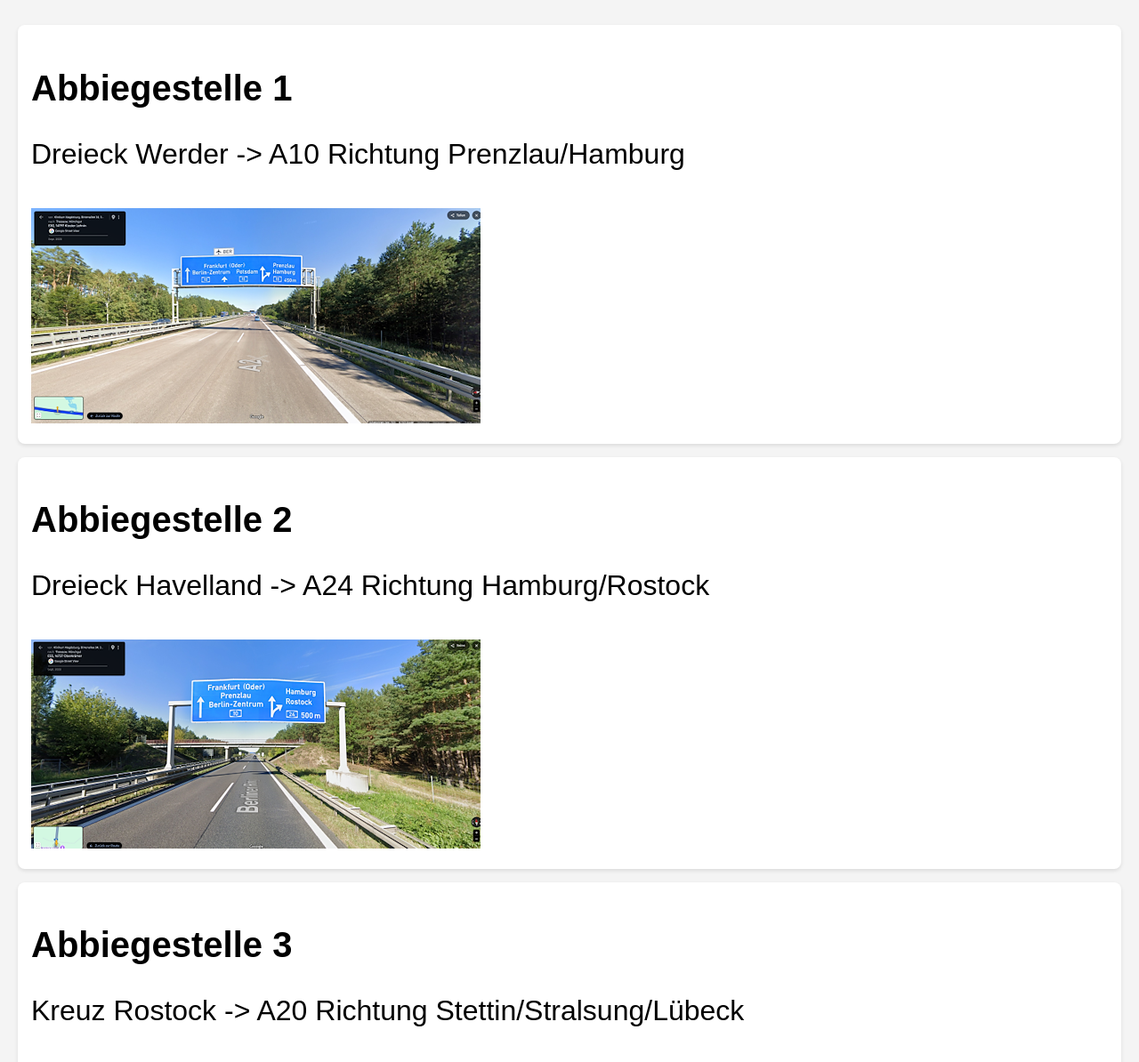
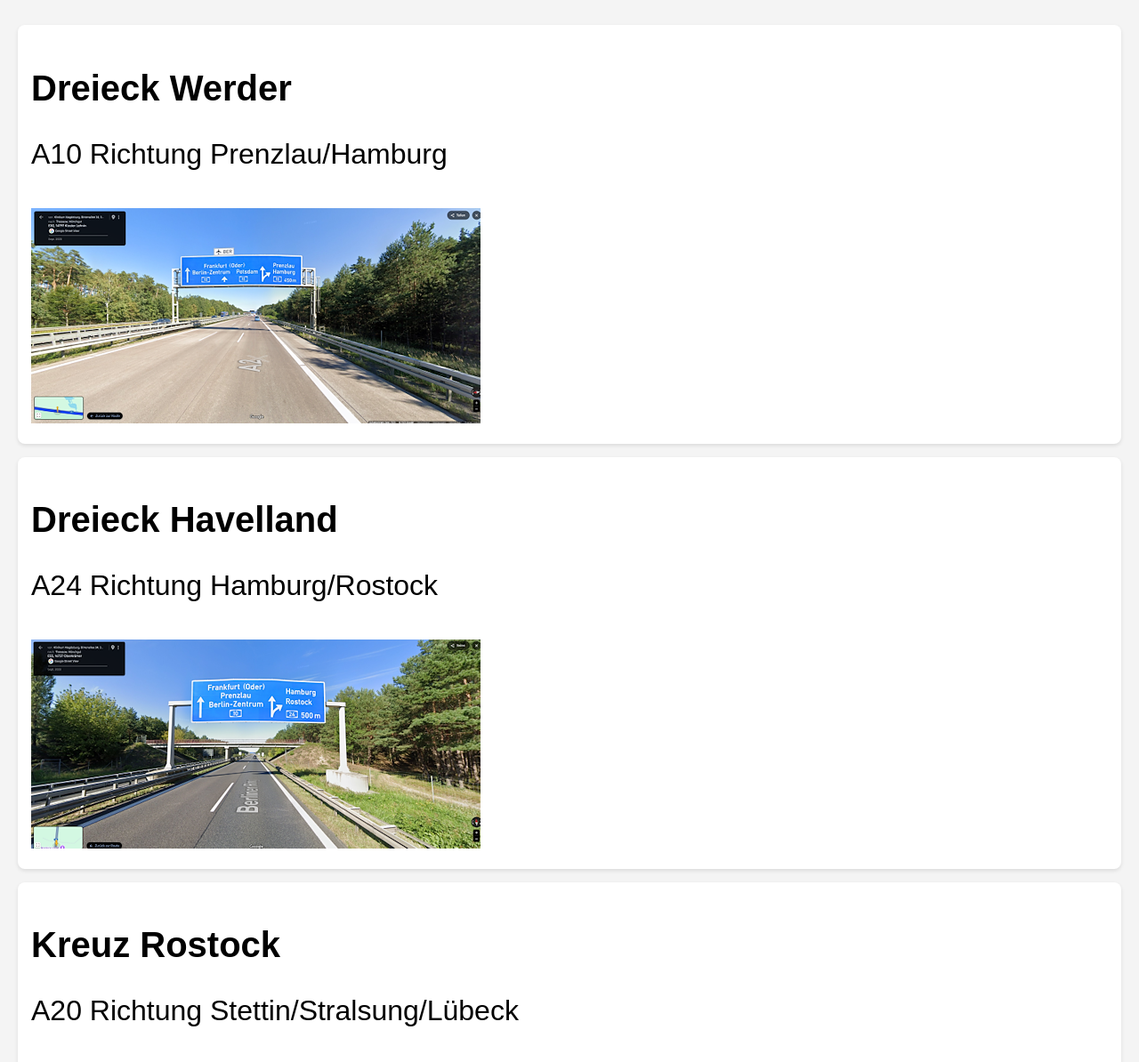
Before and after one commit to JohnnyCash57/routenplan, a plain HTML site: page index.html in a window 1280 px wide. Shown: the part 1182-2376 px from the top of the page at 89% size. Drawn offline with Linux system fonts and the light colour scheme.

Commit message:
Update index.html

```diff
--- a/index.html
+++ b/index.html
@@ -55,8 +55,8 @@
 
   <!-- Abbiegestelle 1 -->
   <div class="abbiegung">
-    <h2>Abbiegestelle 1</h2>
-    <p>Dreieck Werder -> A10 Richtung Prenzlau/Hamburg</p>
+    <h2>Dreieck Werder</h2>
+    <p>A10 Richtung Prenzlau/Hamburg</p>
     <a href="1_Dreieck Werder_groß.png" target="_blank">
       <img src="1_Dreieck Werder_klein.png" alt="Dreieck Werder">
     </a>
@@ -64,8 +64,8 @@
 
   <!-- Abbiegestelle 2 -->
   <div class="abbiegung">
-    <h2>Abbiegestelle 2</h2>
-    <p>Dreieck Havelland -> A24 Richtung Hamburg/Rostock</p>
+    <h2>Dreieck Havelland</h2>
+    <p>A24 Richtung Hamburg/Rostock</p>
     <a href="2_Dreieck Havelland_groß.png" target="_blank">
       <img src="2_Dreieck Havelland_klein.png" alt="Dreieck Havelland">
     </a>
@@ -73,8 +73,8 @@
 
   <!-- Abbiegestelle 3 -->
   <div class="abbiegung">
-    <h2>Abbiegestelle 3</h2>
-    <p>Kreuz Rostock -> A20 Richtung Stettin/Stralsung/Lübeck</p>
+    <h2>Kreuz Rostock</h2>
+    <p>A20 Richtung Stettin/Stralsung/Lübeck</p>
     <a href="3_Kreuz Rostock_groß.png" target="_blank">
       <img src="3_Kreuz Rostock_klein.png" alt="Kreuz Rostock">
     </a>
@@ -82,8 +82,8 @@
 
   <!-- Abbiegestelle 4 -->
   <div class="abbiegung">
-    <h2>Abbiegestelle 4</h2>
-    <p>Hinter Grimmen-Ost, Ausfahrt 24 -> B96 Richtung Stralsung/Sassnitz/Insel Rügen</p>
+    <h2>Hinter Grimmen-Ost, Ausfahrt 24</h2>
+    <p>B96 Richtung Stralsung/Sassnitz/Insel Rügen</p>
     <a href="4_Hinter Grimmen_groß.png" target="_blank">
       <img src="4_Hinter Grimmen_klein.png" alt="Hinter Grimmen-Ost">
     </a>
```
